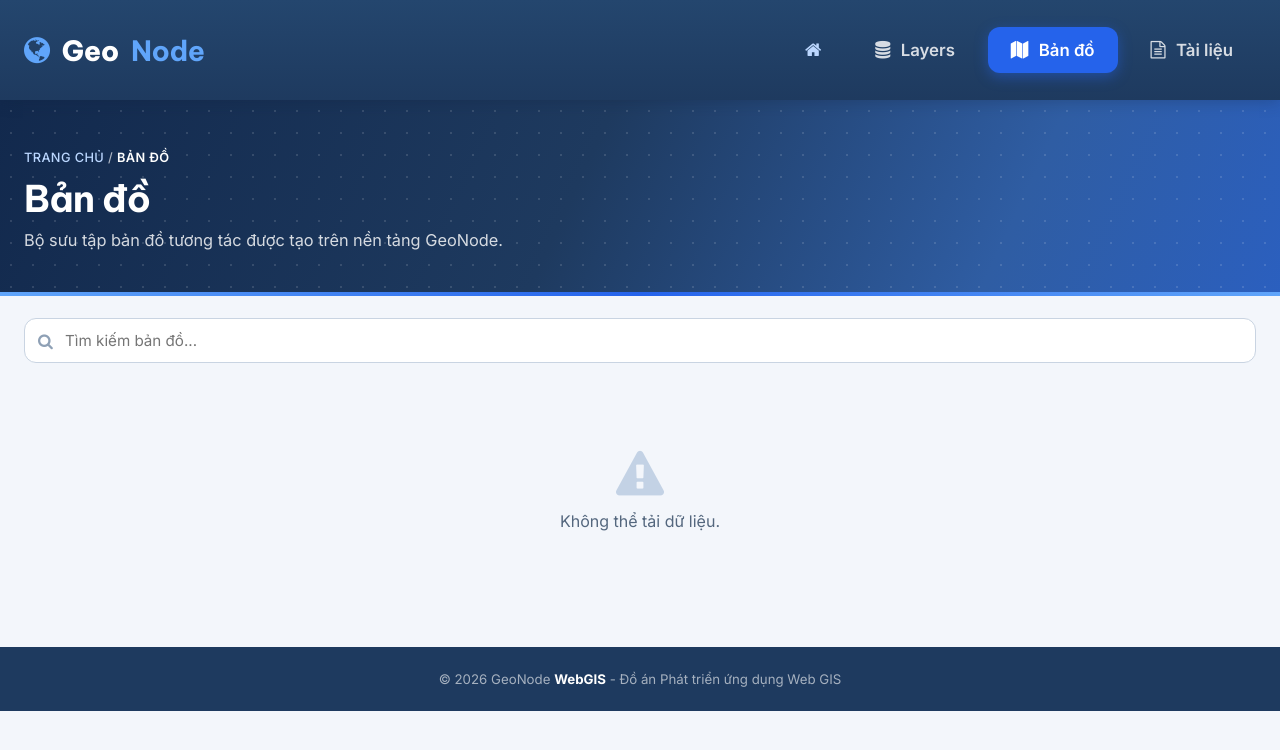
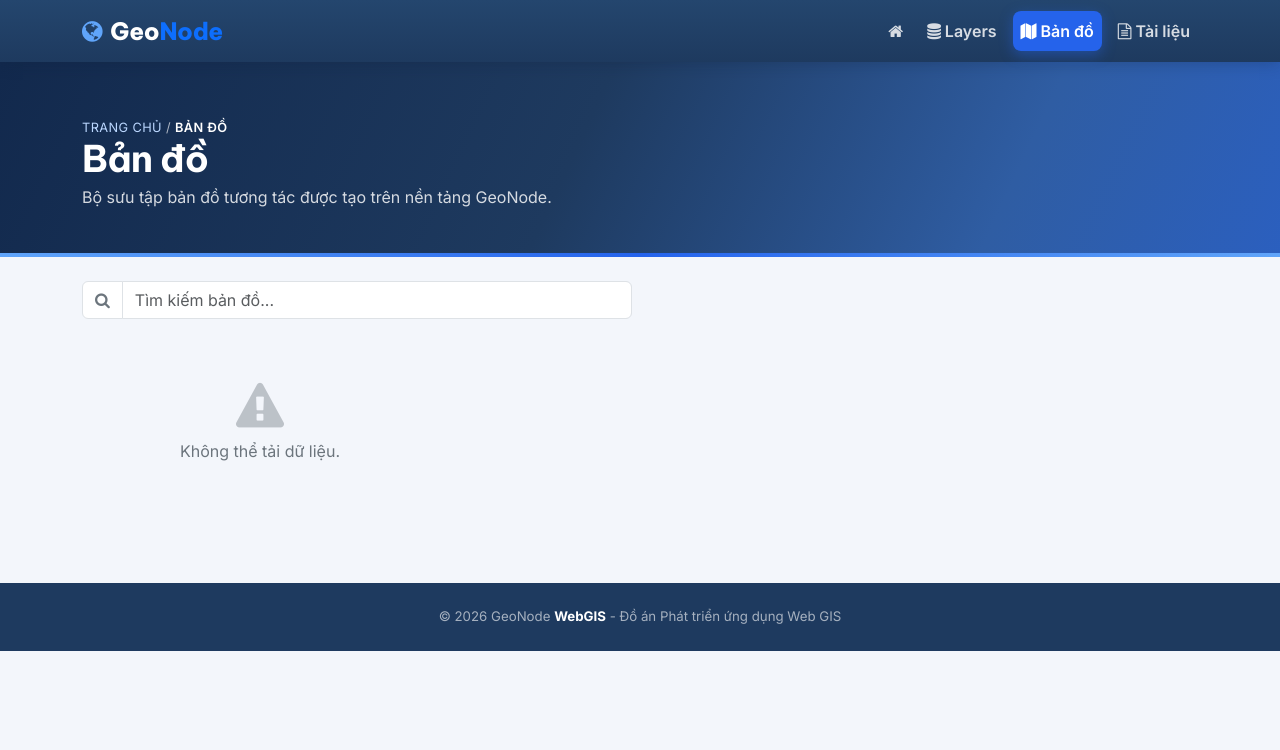
Before and after one commit to AnhKhoa005/Geonode, a Django app: template templates/geonode-mapstore-client/pages/maps.html in a window 1280 px wide. Shown: the top 750 px of the page. Run offline with Django 3.2, Linux system fonts and the light colour scheme; the template is opened without the code that fills it, so the values that code supplies are empty; some libraries are stand-ins or nearby versions.

Commit message:
Rebuild listing pages with Bootstrap 5 (navbar, cards, badges); keep MapStore shell on homepage

```diff
--- a/templates/geonode-mapstore-client/index.html
+++ b/templates/geonode-mapstore-client/index.html
@@ -14,7 +14,7 @@
         {% block extra_style %}
         <link rel="preconnect" href="https://fonts.googleapis.com">
         <link rel="preconnect" href="https://fonts.gstatic.com" crossorigin>
-        <link href="https://fonts.googleapis.com/css2?family=Inter:wght@400;500;600;700;800&family=Sora:wght@600;700;800&display=swap" rel="stylesheet">
+        <link href="https://fonts.googleapis.com/css2?family=Be+Vietnam+Pro:wght@500;600;700;800&family=Inter:wght@400;500;600;700;800&display=swap" rel="stylesheet">
         <style>
             .gn-home-hero, .gn-features, .gn-cta, .gn-stats-band {
                 font-family: 'Inter', 'Segoe UI', system-ui, -apple-system, sans-serif;
@@ -38,7 +38,7 @@
             }
             .gn-home-hero .container { position: relative; z-index: 2; }
             .gn-home-hero h1 {
-                font-family: 'Sora', 'Inter', 'Segoe UI', system-ui, sans-serif;
+                font-family: 'Be Vietnam Pro', 'Inter', 'Segoe UI', system-ui, sans-serif;
                 font-size: 3.2rem;
                 font-weight: 700;
                 margin-bottom: 1rem;
--- a/templates/geonode-mapstore-client/pages/maps.html
+++ b/templates/geonode-mapstore-client/pages/maps.html
@@ -1,116 +1,96 @@
 {% load static %}
-{% load i18n %}
 <!DOCTYPE html>
 <html lang="vi">
 <head>
 <meta charset="UTF-8">
 <meta name="viewport" content="width=device-width, initial-scale=1">
 <title>Bản đồ - GeoNode WebGIS</title>
-<link href="{% static 'geonode/css/base.css' %}" rel="stylesheet"/>
-<link rel="stylesheet" href="{% static 'geonode/css/font-awesome.min.css' %}">
+<link href="https://cdn.jsdelivr.net/npm/bootstrap@5.3.3/dist/css/bootstrap.min.css" rel="stylesheet">
+<link rel="stylesheet" href="https://cdnjs.cloudflare.com/ajax/libs/font-awesome/4.7.0/css/font-awesome.min.css">
 <link rel="preconnect" href="https://fonts.googleapis.com">
 <link rel="preconnect" href="https://fonts.gstatic.com" crossorigin>
 <link href="https://fonts.googleapis.com/css2?family=Be+Vietnam+Pro:wght@500;600;700;800&family=Inter:wght@400;500;600;700;800&display=swap" rel="stylesheet">
 <style>
-  * { box-sizing: border-box; margin: 0; padding: 0; }
   :root {
-    color-scheme: light;
-    --navy: #1e3a5f; --navy-deep: #12294d;
-    --blue: #2563eb; --blue-dark: #1d4ed8; --blue-soft: #dbeafe;
-    --ink: #10233f; --slate: #54677e; --muted: #8ea0b5;
-    --line: #e3e9f2; --bg: #f3f6fb;
+    --navy: #1e3a5f; --navy-deep: #12294d; --blue: #2563eb; --blue-dark: #1d4ed8;
+    --ink: #10233f; --slate: #54677e; --muted: #8ea0b5; --bg: #f3f6fb; --line: #e3e9f2;
   }
-  body { font-family: 'Inter', 'Segoe UI', system-ui, -apple-system, sans-serif; background: var(--bg); color: var(--ink); }
-  a { text-decoration: none; }
-  .topbar { background: linear-gradient(180deg, #24466e, var(--navy)); color: #fff; padding: 18px 0; position: sticky; top: 0; z-index: 50; box-shadow: 0 2px 14px rgba(16,35,63,0.25); }
-  .container { max-width: 1400px; margin: 0 auto; padding: 0 24px; }
-  .topbar-inner { display: flex; align-items: center; justify-content: space-between; gap: 16px; min-height: 64px; }
-  .brand { display: flex; align-items: center; gap: 12px; font-family: 'Be Vietnam Pro', 'Inter', sans-serif; font-weight: 800; font-size: 1.75rem; color: #fff; letter-spacing: -0.01em; }
-  .brand i { color: #60a5fa; font-size: 1.9rem; }
-  .brand b { color: #60a5fa; }
-  .nav { display: flex; gap: 10px; align-items: center; }
-  .nav a { color: rgba(255,255,255,0.82); padding: 12px 22px; border-radius: 12px; font-size: 1.05rem; font-weight: 600; transition: all 0.15s; white-space: nowrap; border: 1px solid transparent; }
-  .nav a i { font-size: 1.1rem; margin-right: 6px; }
-  .nav a:hover { background: rgba(255,255,255,0.12); color: #fff; }
-  .nav a.active { background: var(--blue); color: #fff; box-shadow: 0 4px 14px rgba(37,99,235,0.45); }
-  .nav .back { color: #bbd7ff; padding: 12px 14px; }
-  .herobanner { background: linear-gradient(115deg, var(--navy-deep) 0%, var(--navy) 45%, #2f5da3 78%, var(--blue) 135%); color: #fff; padding: 50px 0 46px; position: relative; overflow: hidden; }
-  .herobanner::before { content: ""; position: absolute; inset: 0; background-image: radial-gradient(rgba(255,255,255,0.13) 1px, transparent 1px); background-size: 22px 22px; pointer-events: none; }
-  .herobanner::after { content: ""; position: absolute; left: 0; right: 0; bottom: 0; height: 4px; background: linear-gradient(90deg, #60a5fa, #2563eb, #60a5fa); }
-  .herobanner .container { position: relative; }
-  .crumb { font-size: 0.8rem; color: rgba(255,255,255,0.65); margin-bottom: 10px; letter-spacing: 0.03em; text-transform: uppercase; font-weight: 500; }
-  .crumb a { color: #bbd7ff; }
+  body { font-family: 'Inter', 'Segoe UI', system-ui, sans-serif; background: var(--bg); color: var(--ink); }
+  .brand { font-family: 'Be Vietnam Pro', 'Inter', sans-serif; font-weight: 800; font-size: 1.5rem; color: #fff !important; letter-spacing: -0.01em; }
+  .brand i { color: #60a5fa; }
+  .navbar { background: linear-gradient(180deg, #24466e, var(--navy)); box-shadow: 0 2px 14px rgba(16,35,63,.25); }
+  .navbar .nav-link { color: rgba(255,255,255,.82); font-weight: 600; margin-left: .5rem; border-radius: .5rem; }
+  .navbar .nav-link:hover { color: #fff; background: rgba(255,255,255,.12); }
+  .navbar .nav-link.active { color: #fff; background: var(--blue); box-shadow: 0 4px 14px rgba(37,99,235,.45); }
+  .hero { background: linear-gradient(115deg, var(--navy-deep) 0%, var(--navy) 45%, #2f5da3 78%, var(--blue) 135%); color: #fff; padding: 3.5rem 0 3rem; position: relative; }
+  .hero::after { content: ""; position: absolute; left: 0; right: 0; bottom: 0; height: 4px; background: linear-gradient(90deg,#60a5fa,#2563eb,#60a5fa); }
+  .crumb { font-size: .8rem; color: rgba(255,255,255,.65); letter-spacing: .03em; text-transform: uppercase; }
+  .crumb a { color: #bbd7ff; text-decoration: none; }
   .crumb a:hover { color: #fff; }
-  .crumb span { color: #fff; font-weight: 600; }
-  .herobanner h1 { font-family: 'Be Vietnam Pro', 'Inter', 'Segoe UI', system-ui, sans-serif; font-size: 2.3rem; font-weight: 700; letter-spacing: -0.02em; }
-  .herobanner p { color: rgba(255,255,255,0.82); margin-top: 8px; font-size: 1.02rem; max-width: 640px; }
-  .toolbar { padding: 22px 0 4px; display: flex; gap: 12px; flex-wrap: wrap; align-items: center; }
-  .searchbox { flex: 1; min-width: 220px; position: relative; }
-  .searchbox input { width: 100%; padding: 12px 14px 12px 40px; border: 1px solid #c9d4e2; border-radius: 12px; font-size: 0.95rem; background: #fff; font-family: inherit; transition: border-color 0.15s, box-shadow 0.15s; }
-  .searchbox input:focus { outline: none; border-color: var(--blue); box-shadow: 0 0 0 3px rgba(37,99,235,0.15); }
-  .searchbox i { position: absolute; left: 14px; top: 50%; transform: translateY(-50%); color: var(--muted); }
-  .countline { padding: 12px 0; color: var(--slate); font-size: 0.9rem; font-weight: 500; }
-  .grid { display: grid; grid-template-columns: repeat(auto-fill, minmax(300px, 1fr)); gap: 20px; padding-bottom: 56px; }
-  .card { background: #fff; border: 1px solid var(--line); border-radius: 16px; overflow: hidden; box-shadow: 0 2px 10px rgba(16,35,63,0.06); transition: transform 0.18s, box-shadow 0.18s, border-color 0.18s; display: flex; flex-direction: column; }
-  .card:hover { transform: translateY(-5px); box-shadow: 0 18px 36px rgba(30,58,95,0.16); border-color: #bcd0ee; }
-  .thumb { height: 160px; background: linear-gradient(135deg, #dbeafe, #eff6ff); display: flex; align-items: center; justify-content: center; position: relative; overflow: hidden; }
-  .thumb img { width: 100%; height: 100%; object-fit: cover; transition: transform 0.35s ease; }
-  .card:hover .thumb img { transform: scale(1.05); }
-  .thumb .ph { font-size: 3rem; color: #93c5fd; }
-  .thumb .owner-tag { position: absolute; bottom: 10px; left: 10px; background: rgba(16,35,63,0.62); color: #fff; font-size: 0.7rem; font-weight: 600; padding: 4px 10px; border-radius: 20px; }
-  .card-body { padding: 16px 16px 12px; display: flex; flex-direction: column; flex: 1; }
-  .card-body h3 { font-family: 'Be Vietnam Pro', 'Inter', sans-serif; font-size: 1.04rem; font-weight: 600; line-height: 1.42; color: var(--ink); display: -webkit-box; -webkit-line-clamp: 2; -webkit-box-orient: vertical; overflow: hidden; transition: color 0.15s; }
-  .card:hover .card-body h3 { color: var(--blue); }
-  .card-body .abs { font-size: 0.83rem; color: var(--slate); line-height: 1.5; margin-top: 8px; display: -webkit-box; -webkit-line-clamp: 2; -webkit-box-orient: vertical; overflow: hidden; }
-  .meta { display: flex; flex-wrap: wrap; gap: 12px; margin-top: 12px; font-size: 0.76rem; color: var(--muted); font-weight: 500; }
-  .meta span { display: flex; align-items: center; gap: 5px; }
+  .hero h1 { font-family: 'Be Vietnam Pro', 'Inter', sans-serif; font-size: 2.3rem; font-weight: 700; letter-spacing: -0.02em; }
+  .hero p { color: rgba(255,255,255,.82); }
+  .card { border: 1px solid var(--line); border-radius: 1rem; overflow: hidden; box-shadow: 0 2px 10px rgba(16,35,63,.06); transition: transform .18s, box-shadow .18s, border-color .18s; }
+  .card:hover { transform: translateY(-5px); box-shadow: 0 18px 36px rgba(30,58,95,.16); border-color: #bcd0ee; }
+  .thumb { width: 100%; height: 160px; object-fit: cover; -o-object-fit: cover; }
+  .thumb-ph { width: 100%; height: 160px; background: linear-gradient(135deg,#dbeafe,#eff6ff); display: flex; align-items: center; justify-content: center; font-size: 3rem; color: #93c5fd; }
+  .owner-tag { background: rgba(16,35,63,.62); color: #fff; font-size: .7rem; font-weight: 600; }
+  .card-title { font-family: 'Be Vietnam Pro', 'Inter', sans-serif; font-weight: 600; color: var(--ink); line-height: 1.42; transition: color .15s; font-size: 1rem; margin-bottom: .15rem; }
+  .card:hover .card-title { color: var(--blue); }
+  .card-text { font-size: .83rem; color: var(--slate); line-height: 1.5; display: -webkit-box; -webkit-line-clamp: 2; -webkit-box-orient: vertical; overflow: hidden; }
+  .meta { font-size: .76rem; color: var(--muted); font-weight: 500; }
   .meta i { color: #7fa5d6; }
-  .card-foot { border-top: 1px solid #eef2f7; padding: 12px 16px; display: flex; align-items: center; justify-content: flex-end; margin-top: auto; }
-  .btn-open { background: linear-gradient(180deg, #3b82f6, var(--blue)); color: #fff; padding: 8px 16px; border-radius: 9px; font-size: 0.83rem; font-weight: 600; box-shadow: 0 3px 10px rgba(37,99,235,0.35); transition: background 0.15s, box-shadow 0.15s; }
-  .btn-open:hover { background: var(--blue-dark); box-shadow: 0 5px 14px rgba(37,99,235,0.45); }
-  .foot { background: var(--navy); color: rgba(255,255,255,0.6); text-align: center; padding: 24px 0; font-size: 0.83rem; }
-  .foot b { color: #fff; }
-  .empty { text-align: center; padding: 60px 20px; color: var(--slate); }
-  .empty i { font-size: 3rem; color: #c3d2e5; display: block; margin-bottom: 12px; }
-  .empty .empty-hint { font-size: 0.9rem; color: var(--muted); margin-top: 8px; }
-  .spinner { text-align: center; padding: 60px; color: var(--slate); }
-  @media(max-width:640px){ .nav a span { display:none; } .herobanner h1{font-size:1.5rem;} }
+  .card-footer { background: #fff; border-top: 1px solid #eef2f7; }
+  .btn-open { background: linear-gradient(180deg,#3b82f6,var(--blue)); color: #fff; border: 0; font-weight: 600; box-shadow: 0 3px 10px rgba(37,99,235,.35); }
+  .btn-open:hover { background: var(--blue-dark); color: #fff; }
+  .form-control:focus { border-color: var(--blue); box-shadow: 0 0 0 3px rgba(37,99,235,.15); }
+  footer.site-footer { background: var(--navy); color: rgba(255,255,255,.6); padding: 1.5rem 0; font-size: .83rem; }
+  footer.site-footer b { color: #fff; }
 </style>
 </head>
 <body>
-<div class="topbar">
-  <div class="container topbar-inner">
-    <a class="brand" href="/"><i class="fa fa-globe"></i> Geo<b>Node</b></a>
-    <nav class="nav">
-      <a class="back" href="/"><i class="fa fa-home"></i></a>
-      <a href="/datasets"><i class="fa fa-database"></i> <span>Layers</span></a>
-      <a href="/maps" class="active"><i class="fa fa-map"></i> <span>Bản đồ</span></a>
-      <a href="/documents"><i class="fa fa-file-text-o"></i> <span>Tài liệu</span></a>
-    </nav>
-  </div>
-</div>
-
-<div class="herobanner">
+<nav class="navbar navbar-expand-lg navbar-dark sticky-top">
   <div class="container">
-    <div class="crumb"><a href="/">Trang chủ</a> / <span>Bản đồ</span></div>
-    <h1>Bản đồ</h1>
-    <p>Bộ sưu tập bản đồ tương tác được tạo trên nền tảng GeoNode.</p>
-  </div>
-</div>
-
-<div class="container">
-  <div class="toolbar">
-    <div class="searchbox">
-      <i class="fa fa-search"></i>
-      <input id="q" type="text" placeholder="Tìm kiếm bản đồ...">
+    <a class="navbar-brand brand" href="/"><i class="fa fa-globe me-2"></i>Geo<b class="text-primary">Node</b></a>
+    <button class="navbar-toggler" type="button" data-bs-toggle="collapse" data-bs-target="#gnNav" aria-controls="gnNav" aria-expanded="false" aria-label="Chuyển menu">
+      <span class="navbar-toggler-icon"></span>
+    </button>
+    <div class="collapse navbar-collapse" id="gnNav">
+      <ul class="navbar-nav ms-auto">
+        <li class="nav-item"><a class="nav-link" href="/"><i class="fa fa-home"></i></a></li>
+        <li class="nav-item"><a class="nav-link" href="/datasets"><i class="fa fa-database me-1"></i>Layers</a></li>
+        <li class="nav-item"><a class="nav-link active" href="/maps"><i class="fa fa-map me-1"></i>Bản đồ</a></li>
+        <li class="nav-item"><a class="nav-link" href="/documents"><i class="fa fa-file-text-o me-1"></i>Tài liệu</a></li>
+      </ul>
     </div>
   </div>
-  <div class="countline" id="countline"></div>
-  <div id="grid" class="grid"><div class="spinner" style="grid-column:1/-1"><i class="fa fa-spinner fa-spin" style="font-size:2rem"></i><br>Đang tải...</div></div>
-</div>
+</nav>
 
-<div class="foot">© <span id="yr"></span> GeoNode <b>WebGIS</b> - Đồ án Phát triển ứng dụng Web GIS</div>
+<header class="hero">
+  <div class="container">
+    <div class="crumb"><a href="/">Trang chủ</a> / <span class="text-white fw-semibold">Bản đồ</span></div>
+    <h1 class="mb-1">Bản đồ</h1>
+    <p class="mb-0">Bộ sưu tập bản đồ tương tác được tạo trên nền tảng GeoNode.</p>
+  </div>
+</header>
 
+<main class="container py-4">
+  <div class="row g-3 align-items-center">
+    <div class="col-md-6">
+      <div class="input-group">
+        <span class="input-group-text bg-white"><i class="fa fa-search text-secondary"></i></span>
+        <input id="q" type="text" class="form-control" placeholder="Tìm kiếm bản đồ...">
+      </div>
+    </div>
+  </div>
+  <div class="text-secondary small fw-medium py-2" id="countline"></div>
+  <div id="grid" class="row row-cols-1 row-cols-md-2 row-cols-lg-3 g-4 pb-5">
+    <div class="col-12 text-center py-5 text-secondary"><i class="fa fa-spinner fa-spin fa-2x d-block mb-2"></i>Đang tải...</div>
+  </div>
+</main>
+
+<footer class="site-footer text-center">© <span id="yr"></span> GeoNode <b>WebGIS</b> - Đồ án Phát triển ứng dụng Web GIS</footer>
+
+<script src="https://cdn.jsdelivr.net/npm/bootstrap@5.3.3/dist/js/bootstrap.bundle.min.js"></script>
 <script>
   document.getElementById('yr').textContent = new Date().getFullYear();
   const qEl = document.getElementById('q');
@@ -126,22 +106,33 @@
     if(q){ list = list.filter(m => (m.title||'').toLowerCase().includes(q) || (m.alternate||'').toLowerCase().includes(q)); }
     countline.textContent = 'Hiển thị ' + list.length + ' bản đồ';
     if(!list.length){
-      grid.innerHTML = '<div class="empty" style="grid-column:1/-1"><i class="fa fa-map"></i>Chưa có bản đồ nào'+
-        (q?'. Thử từ khóa khác.':'. Hãy tạo bản đồ mới để bắt đầu.')+'</div>';
+      grid.innerHTML = '<div class="col-12 text-center py-5 text-secondary"><i class="fa fa-map fa-3x d-block mb-2" style="opacity:.4"></i>'+
+        (q?'Chưa có bản đồ nào. Thử từ khóa khác.':'Chưa có bản đồ nào. Hãy tạo bản đồ mới để bắt đầu.')+'</div>';
       return;
     }
     grid.innerHTML = list.map(function(m){
       const owner = (m.owner && m.owner.username) ? m.owner.username : 'unknown';
       const detail = m.detail_url || ('/catalogue/#/map/' + (m.pk || m.id || ''));
-      const thumb = m.thumbnail_url ? '<img src="'+esc(m.thumbnail_url)+'" alt="">' : '<div class="ph"><i class="fa fa-map"></i></div>';
-      return '<div class="card">'+
-        '<div class="thumb">'+thumb+'<span class="owner-tag"><i class="fa fa-user"></i> '+esc(owner)+'</span></div>'+
-        '<div class="card-body"><h3>'+esc(m.title)+'</h3>'+
-        '<div class="abs">'+esc(m.raw_abstract && m.raw_abstract!=='No abstract provided'?m.raw_abstract:m.abstract||'Chưa có mô tả.')+'</div>'+
-        '<div class="meta"><span><i class="fa fa-layers"></i>'+(m.maplayers&&m.maplayers.length||0)+' layer</span>'+
-        '<span><i class="fa fa-calendar"></i>'+esc((m.date||m.created||'').slice(0,10))+'</span>'+
-        '<span><i class="fa fa-eye"></i>'+(m.popular_count||0)+' lượt xem</span></div></div>'+
-        '<div class="card-foot"><a class="btn-open" href="'+detail+'">Mở bản đồ <i class="fa fa-arrow-right"></i></a></div>'+
+      const visual = m.thumbnail_url ? '<img class="thumb" src="'+esc(m.thumbnail_url)+'" alt="">'
+        : '<div class="thumb-ph"><i class="fa fa-map"></i></div>';
+      return '<div class="col">'+
+        '<div class="card h-100">'+
+          '<div class="position-relative thumb-wrap">'+visual+
+            '<span class="owner-tag badge position-absolute bottom-0 start-0 m-2"><i class="fa fa-user me-1"></i>'+esc(owner)+'</span>'+
+          '</div>'+
+          '<div class="card-body d-flex flex-column">'+
+            '<h3 class="card-title">'+esc(m.title)+'</h3>'+
+            '<p class="card-text mb-0 mt-1">'+esc(m.raw_abstract && m.raw_abstract!=='No abstract provided'?m.raw_abstract:m.abstract||'Chưa có mô tả.')+'</p>'+
+            '<div class="meta d-flex flex-wrap gap-3 mt-2">'+
+              '<span><i class="fa fa-layers me-1"></i>'+(m.maplayers&&m.maplayers.length||0)+' layer</span>'+
+              '<span><i class="fa fa-calendar me-1"></i>'+esc((m.date||m.created||'').slice(0,10))+'</span>'+
+              '<span><i class="fa fa-eye me-1"></i>'+(m.popular_count||0)+' lượt xem</span>'+
+            '</div>'+
+          '</div>'+
+          '<div class="card-footer d-flex justify-content-end">'+
+            '<a class="btn btn-sm btn-open" href="'+detail+'">Mở bản đồ <i class="fa fa-arrow-right ms-1"></i></a>'+
+          '</div>'+
+        '</div>'+
       '</div>';
     }).join('');
   }
@@ -154,19 +145,15 @@
       const layers = (m.maplayers||[]).map(ml => ml.name);
       if(!layers.length) return;
       const first = layers[0];
-      const isRaster = /gadm|countries|adm/i.test(first) ? true : true;
-      const thumbEl = grid.querySelectorAll('.thumb .ph')[idx];
-      if(!thumbEl) return;
-      const bbox = '-180,-90,180,90';
-      fetch('/geoserver/ows?service=WMS&request=GetMap&version=1.1.1&layers='+encodeURIComponent(first)+'&bbox='+bbox+'&width=400&height=220&srs=EPSG:4326&format=image/png&transparent=true')
-        .then(r => {
-          if(!r.ok || r.status!==200) return null;
-          return r.blob();
-        })
+      const wrap = grid.querySelectorAll('.thumb-wrap')[idx];
+      if(!wrap || !wrap.querySelector('.thumb-ph')) return;
+      const badge = wrap.querySelector('.owner-tag') ? wrap.querySelector('.owner-tag').outerHTML : '';
+      fetch('/geoserver/ows?service=WMS&request=GetMap&version=1.1.1&layers='+encodeURIComponent(first)+'&bbox=-180,-90,180,90&width=400&height=220&srs=EPSG:4326&format=image/png&transparent=true')
+        .then(r => r.ok ? r.blob() : null)
         .then(function(b){
-          if(!b){ return; }
+          if(!b) return;
           const url = URL.createObjectURL(b);
-          thumbEl.closest('.thumb').innerHTML = '<img src="'+url+'" alt="">'+thumbEl.closest('.thumb').querySelector('.owner-tag').outerHTML;
+          wrap.innerHTML = '<img class="thumb" src="'+url+'" alt="">'+badge;
         })
         .catch(function(){});
     });
@@ -177,7 +164,7 @@
   fetch('/api/v2/maps/?page_size=100')
     .then(r=>r.json())
     .then(function(d){ all = d.maps||[]; render(); setTimeout(liveThumb, 300); })
-    .catch(function(){ grid.innerHTML='<div class="empty" style="grid-column:1/-1"><i class="fa fa-exclamation-triangle"></i>Không thể tải dữ liệu.</div>'; });
+    .catch(function(){ grid.innerHTML='<div class="col-12 text-center py-5 text-secondary"><i class="fa fa-exclamation-triangle fa-3x d-block mb-2" style="opacity:.4"></i>Không thể tải dữ liệu.</div>'; });
 </script>
 </body>
 </html>
```
Also changed, not shown: templates/geonode-mapstore-client/pages/datasets.html (+95 -104 lines), templates/geonode-mapstore-client/pages/documents.html (+91 -100 lines).
